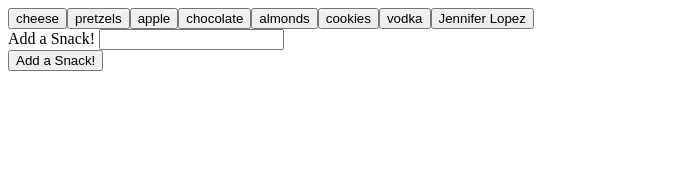
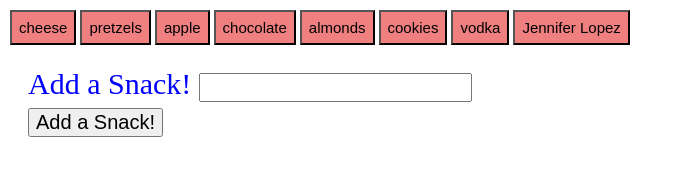
Before and after one commit to sophieluehmann/GifTastic, a plain HTML site: page index.html in a window 1280 px wide. Shown: the whole page, without its empty margins (0-685 px from the left). Drawn offline with nearby package versions, Linux system fonts and the light colour scheme; files that its build step writes are made by us from their sources; files whose address does not match are found by name.

```diff
--- /dev/null
+++ b/css/style.css
@@ -0,0 +1,25 @@
+button {
+    background-color: lightcoral;
+    margin: 2px;
+    padding: 7px;
+    font-size: 15px;
+}
+
+#buttons-view {
+    float: none;
+    align-self: auto;
+}
+
+form {
+    color: blue;
+    margin: 20px;
+    font-size: 30px;
+}
+
+input {
+    font-size: 20px;
+}
+
+body {
+
+}
--- a/index.html
+++ b/index.html
@@ -3,7 +3,7 @@
     <head>
         <meta charset="utf-8">
         <title>GifTastic</title>
-
+        <link rel="stylesheet" type="text/css" href="/Users/SophieOT/Documents/uwcode/homework/GifTastic/css/style.css">
     </head>
 
     <body>
```
Also changed, not shown: 1 other file.
